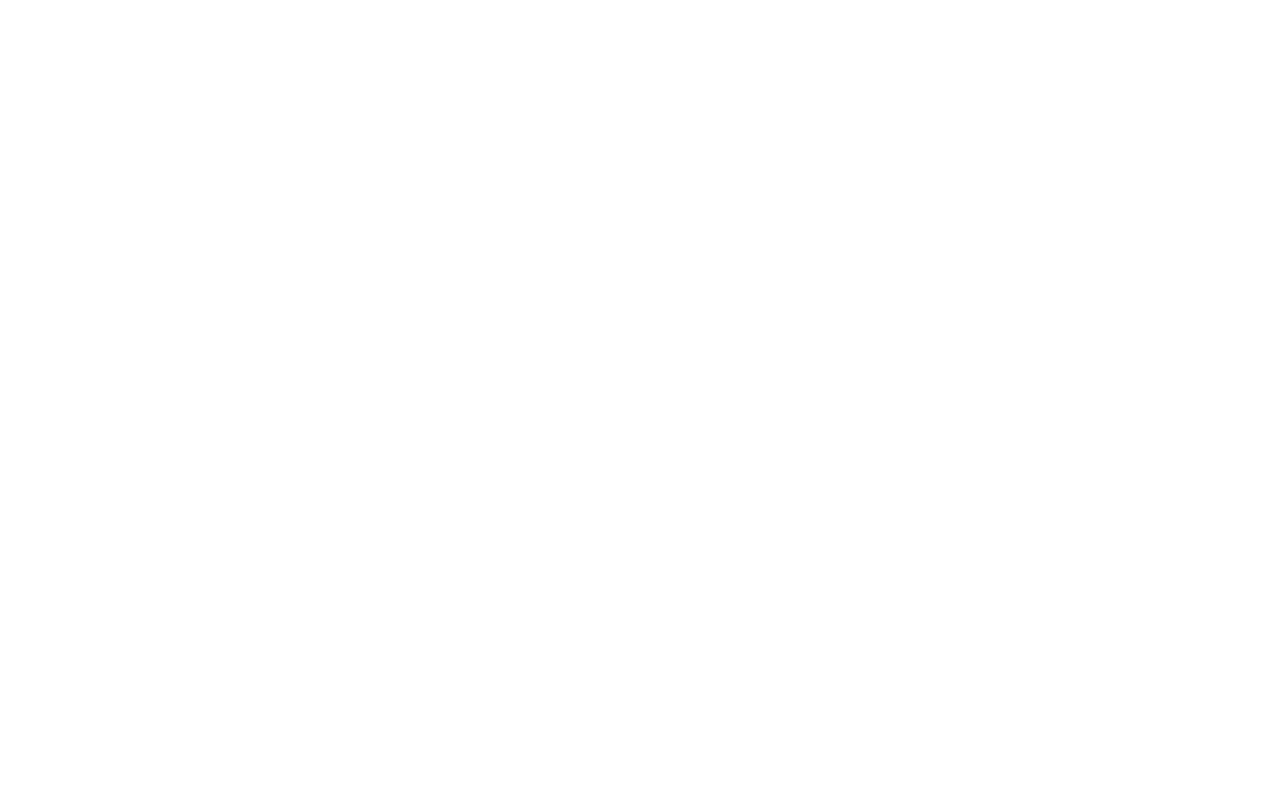
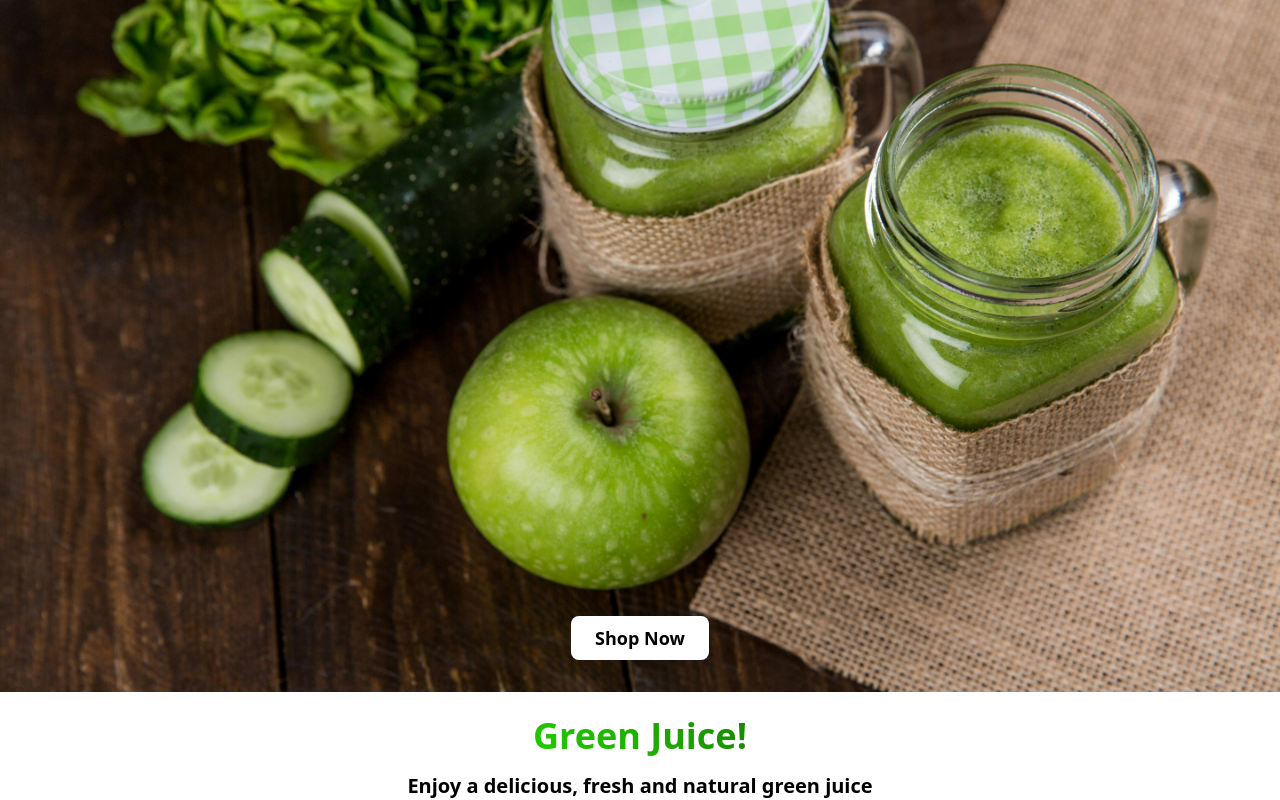
Before and after one commit to Ambiogu22/Lets_Practice, a React (Create React App) app: page / in a window 1280 px wide. Shown: the part 333-1133 px from the top of the page. Before the commit the page ends 800 px from the top, so only its background shows below. Built offline with nearby package versions, Linux system fonts and the light colour scheme.

Commit message:
Working on Home Page

```diff
--- /dev/null
+++ b/src/assets/home.css
@@ -0,0 +1,5 @@
+.test {
+    background-image: linear-gradient(45deg,#22CC00, #1DAF00, #168500);
+    background-clip: text;
+    color: transparent;
+}
--- /dev/null
+++ b/src/components/Button.js
@@ -0,0 +1,9 @@
+const Button = (props) => {
+    return(
+        <div>
+            <button className='text-lg bg-[#FFF] text-[#000] py-2 px-6 rounded-lg font-semibold'>{props.title}</button>
+        </div>
+    )
+}
+
+export default Button;
--- a/src/components/NavBar.js
+++ b/src/components/NavBar.js
@@ -12,8 +12,7 @@ const NavBar = () => {
     }
 
     return(
-        <div>
-            <div className="flex items-center justify-between py-8 px-12 shadow-[0px_-2px_10px_0px] shadow-[#8A8A8A]">
+            <div className="flex items-center justify-between py-8 px-12 shadow-[0px_-2px_10px_0px] shadow-[#8A8A8A] sticky w-full z-50 top-0 bg-[#FFF]">
                 <div className="flex gap-8 items-center">
                     {bar == false
                     ?
@@ -33,7 +32,6 @@ const NavBar = () => {
                     <Link to="/" className="text-xl"><FontAwesomeIcon icon={faCartShopping} onClick={()=>setBar(false)}/></Link>
                 </div>
             </div>
-        </div>
     )
 }
 
--- a/src/pages/Home/Home.js
+++ b/src/pages/Home/Home.js
@@ -1,8 +1,18 @@
+import { Link } from 'react-router-dom';
+import Button from '../../components/Button';
+import GreenJuice from '../../assets/GreenJuice.jpg'
+import '../../assets/home.css';
+
 const Home = () => {
     return(
-        <div>
-            <div>
-                {/* <h2>Test</h2> */}
+        <div className='flex flex-col mt-20 gap-6'>
+            <div className='relative flex justify-center items-center'>
+                <img src={GreenJuice} alt="Green Juice Image" />
+                <Link to='/' className='absolute bottom-8'><Button title="Shop Now"/></Link>
+            </div>
+            <div className='flex flex-col justify-center items-center gap-4'>
+                <h2 className="test text-4xl font-bold">Green Juice!</h2>
+                <p className='text-xl font-semibold'>Enjoy a delicious, fresh and natural green juice</p>
             </div>
         </div>
     )
```
